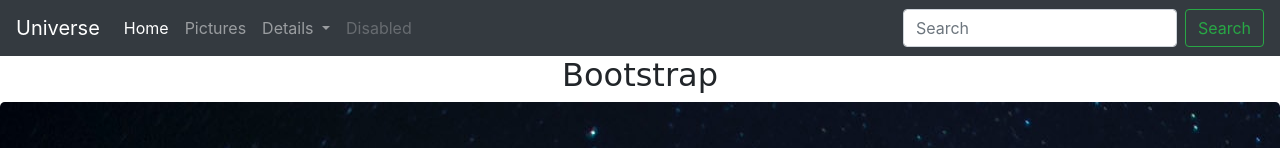
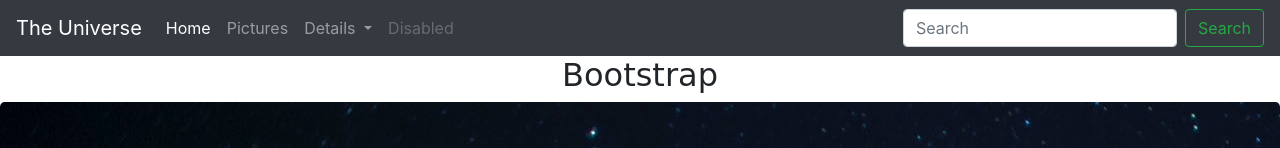
Before and after one commit to Prasanjeetsingh/Bootstrap, a plain HTML site: page index.html in a window 1280 px wide. Shown: the top 148 px of the page. Drawn offline with nearby package versions, Linux system fonts and the light colour scheme.

Commit message:
Update index.html

```diff
--- a/index.html
+++ b/index.html
@@ -21,7 +21,7 @@
   </head>
   <body>
     <nav class="navbar navbar-expand-lg navbar-dark bg-dark">
-  <a class="navbar-brand " href="#">Universe</a>
+  <a class="navbar-brand " href="#">The Universe</a>
   <button class="navbar-toggler" type="button" data-toggle="collapse" data-target="#navbarSupportedContent" aria-controls="navbarSupportedContent" aria-expanded="false" aria-label="Toggle navigation">
     <span class="navbar-toggler-icon"></span>
   </button>
```
